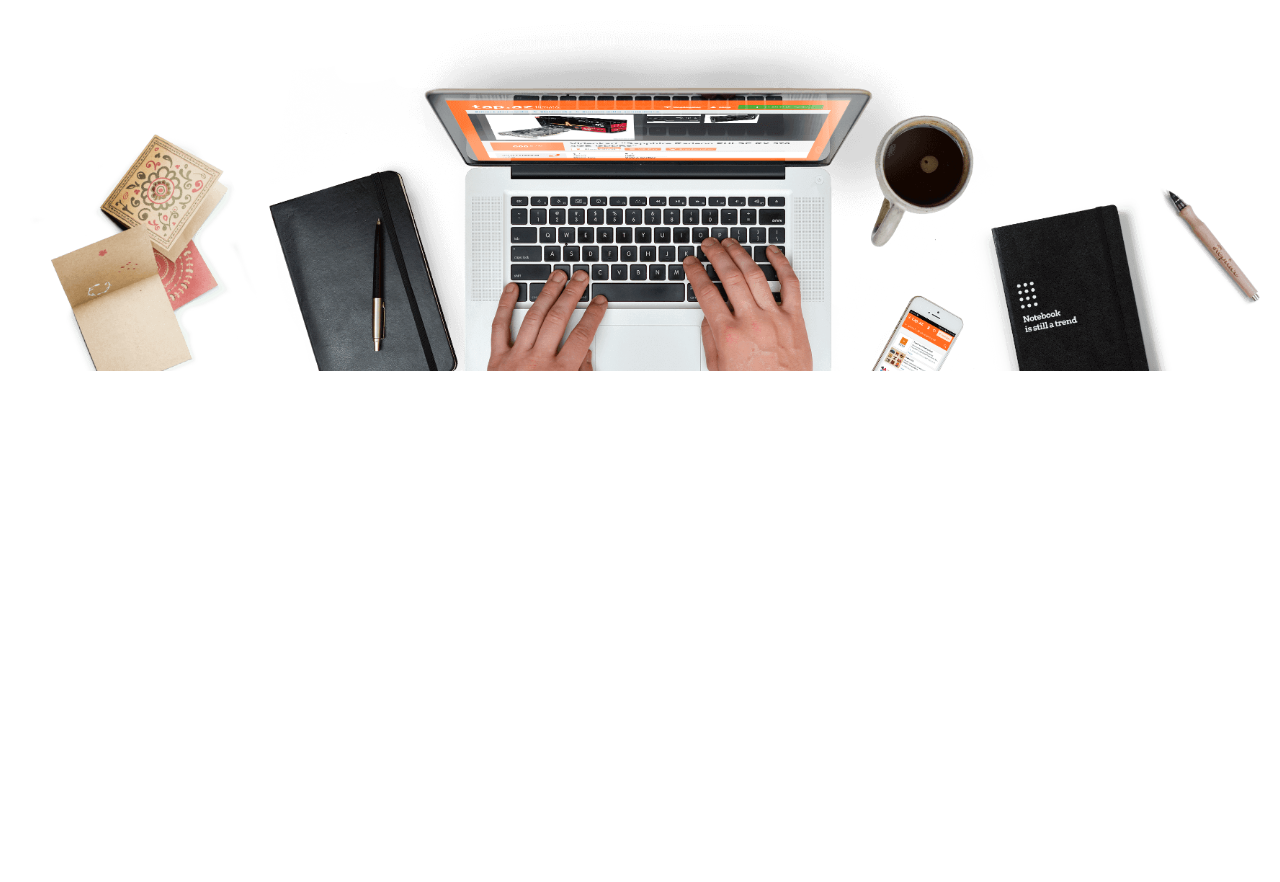
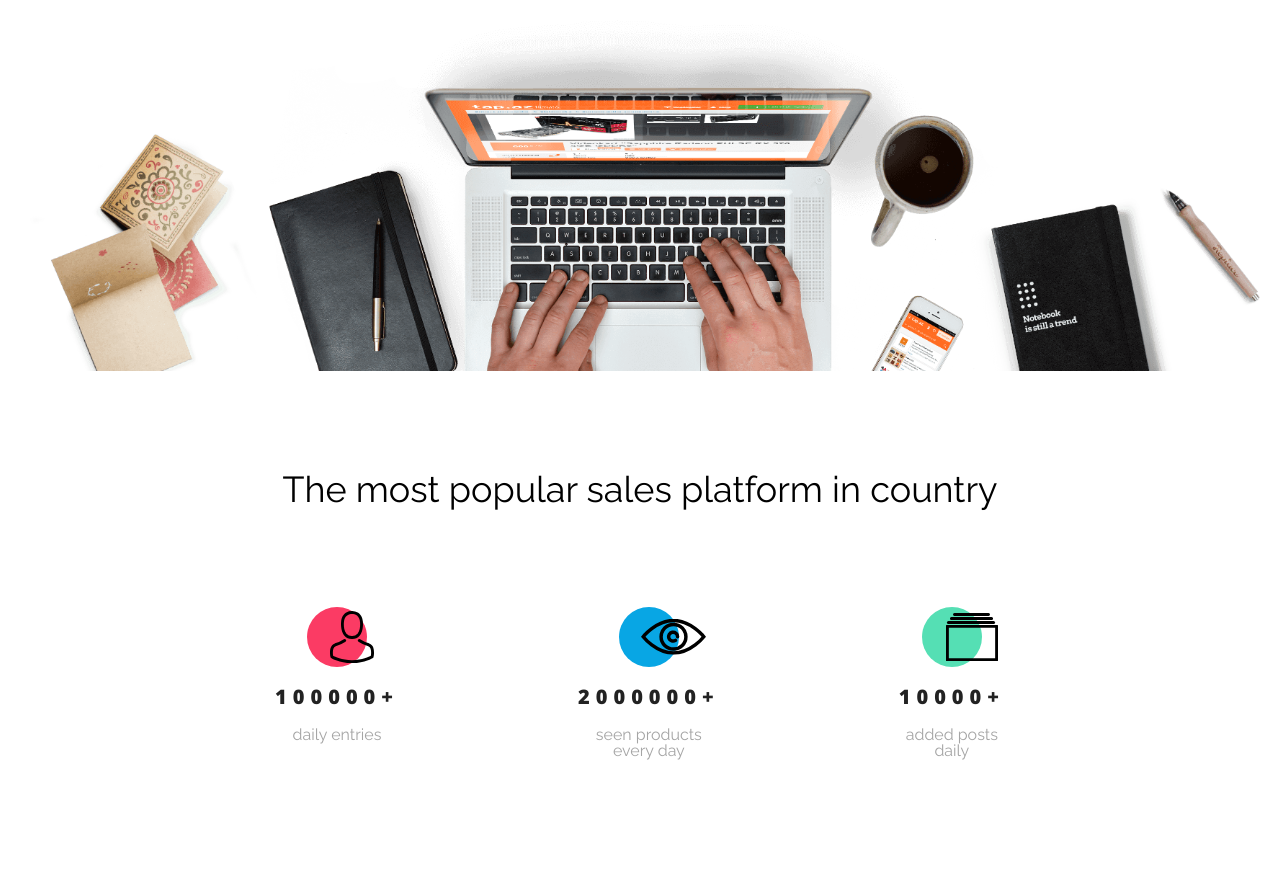
Before and after one commit to Andrii-dan/BestShop-2.0, a website: page index.html in a window 1280 px wide. Shown: the part 384-1266 px from the top of the page. Drawn offline with nearby package versions, Linux system fonts and the light colour scheme; files that its build step writes are made by us from their sources.

Commit message:
Statistic section

```diff
--- a/index.html
+++ b/index.html
@@ -31,5 +31,57 @@
 				<img src="assets/background.png" alt="" class="banner__img" />
 			</div>
 		</header>
+
+		<main class="main">
+			<section class="stat container">
+				<h2 class="stat__title" id="whyus">
+					The most popular sales platform in country
+				</h2>
+				<div class="stat__cnt">
+					<div class="stat__info">
+						<div class="stat__icon stat__icon--red">
+							<img src="assets/person.svg" alt="" class="stat__img" />
+						</div>
+						<h3 class="stat__numbers">100000+</h3>
+						<p class="stat__description">daily entries</p>
+					</div>
+
+					<div class="stat__info">
+						<div class="stat__icon stat__icon--blue">
+							<img src="assets/eye.svg" alt="" class="stat__img" />
+						</div>
+						<h3 class="stat__numbers">2000000+</h3>
+						<p class="stat__description">seen products<br />every day</p>
+					</div>
+
+					<div class="stat__info">
+						<div class="stat__icon stat__icon--green">
+							<img src="assets/catalog.svg" alt="" class="stat__img" />
+						</div>
+						<h3 class="stat__numbers">10000+</h3>
+						<p class="stat__description">added posts<br />daily</p>
+					</div>
+				</div>
+			</section>
+		</main>
+<!--
+		<footer class="footer">
+			<div class="container footer__container">
+				<div class="footer__info">
+					<a href="" class="footer__logo">BestShop</a>
+					<span class="footer__copyright"
+						>© 2019 BestShop LTD, All Rights Reserved</span
+					>
+				</div>
+				<div class="footer__social">
+					<a href="" class="footer__icon"
+						><img src="assets/facebook.svg" alt="Facebook icon"
+					/></a>
+					<a href="" class="footer__icon"
+						><img src="assets/twitter.svg" alt="Twitter icon"
+					/></a>
+				</div>
+			</div>
+		</footer> -->
 	</body>
 </html>
--- a/scss/elements/_banner.scss
+++ b/scss/elements/_banner.scss
@@ -4,9 +4,6 @@
 	justify-content: center;
 	align-items: center;
 	overflow: hidden;
-	@include mobile {
-		height: 100vh;
-	}
 
 	&__title {
 		margin-top: 130px;
@@ -15,9 +12,6 @@
 		font-family: $font-raleway;
 		font-size: 49px;
 		font-weight: 400;
-		@include mobile {
-			margin-top: 50px;
-		}
 	}
 
 	&__text {
--- a/scss/elements/_navigation.scss
+++ b/scss/elements/_navigation.scss
@@ -65,10 +65,6 @@
 			padding: 0 2px;
 		}
 
-		&:hover {
-			color: $color-black;
-			font-weight: bold;
-		}
 		&:hover::before {
 			content: ' ';
 			display: inline-block;
@@ -81,6 +77,11 @@
 			@media screen and (max-width: $tablet) {
 				display: none;
 			}
+		}
+
+		&:hover {
+			color: $color-black;
+			font-weight: bold;
 		}
 	}
 }
--- /dev/null
+++ b/scss/elements/_stat.scss
@@ -0,0 +1,90 @@
+.stat {
+	display: flex;
+	flex-direction: column;
+	align-items: center;
+
+	&__title {
+		color: $color-black;
+		font-family: $font-raleway;
+		font-weight: 400;
+		font-size: 2.25rem;
+		margin: 100px 0;
+		@include tablet {
+			text-align: center;
+		}
+		@include mobile {
+			text-align: center;
+			margin: 70px 0;
+		}
+	}
+
+	&__cnt {
+		width: 60%;
+		display: flex;
+		justify-content: space-between;
+		padding-bottom: 120px;
+		@include tablet {
+			flex-wrap: wrap;
+		}
+		@include mobile {
+			flex-direction: column;
+		}
+	}
+
+	&__info {
+		@include tablet {
+			padding-bottom: 25px;
+		}
+	}
+
+	&__icon {
+		height: 60px;
+		position: relative;
+	}
+
+	&__icon::before {
+		content: ' ';
+		width: 60px;
+		height: 60px;
+		border-radius: 50%;
+		position: absolute;
+		top: 0;
+		left: 50%;
+		transform: translate(-50%);
+	}
+
+	&__icon--red::before {
+		background: $color-red;
+	}
+
+	&__icon--blue::before {
+		background: $main-color;
+	}
+
+	&__icon--green::before {
+		background: $color-green;
+	}
+
+	&__numbers {
+		width: 100%;
+		font-size: 1.25rem;
+		font-weight: 800;
+		line-height: 3em;
+		padding: 0 10px;
+		letter-spacing: 6px;
+		text-align: center;
+	}
+
+	&__img {
+		position: relative;
+		top: 50%;
+		left: 45%;
+		transform: translate(0, -50%);
+	}
+
+	&__description {
+		text-align: center;
+		color: $color-grey;
+		font-family: $font-raleway;
+	}
+}
--- a/scss/main.scss
+++ b/scss/main.scss
@@ -5,3 +5,4 @@
 @import 'elements/fonts';
 @import 'elements/navigation';
 @import 'elements/banner';
+@import 'elements/stat'
```
Lines whose indentation alone changed are shown as unchanged.
